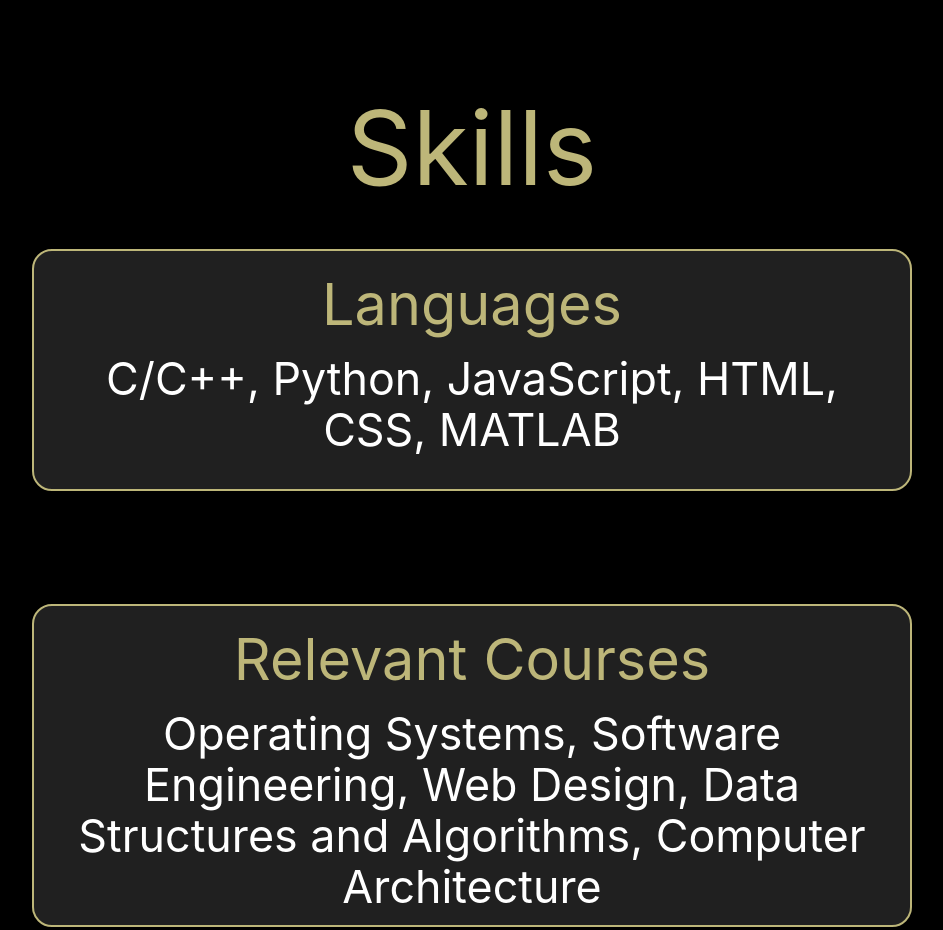
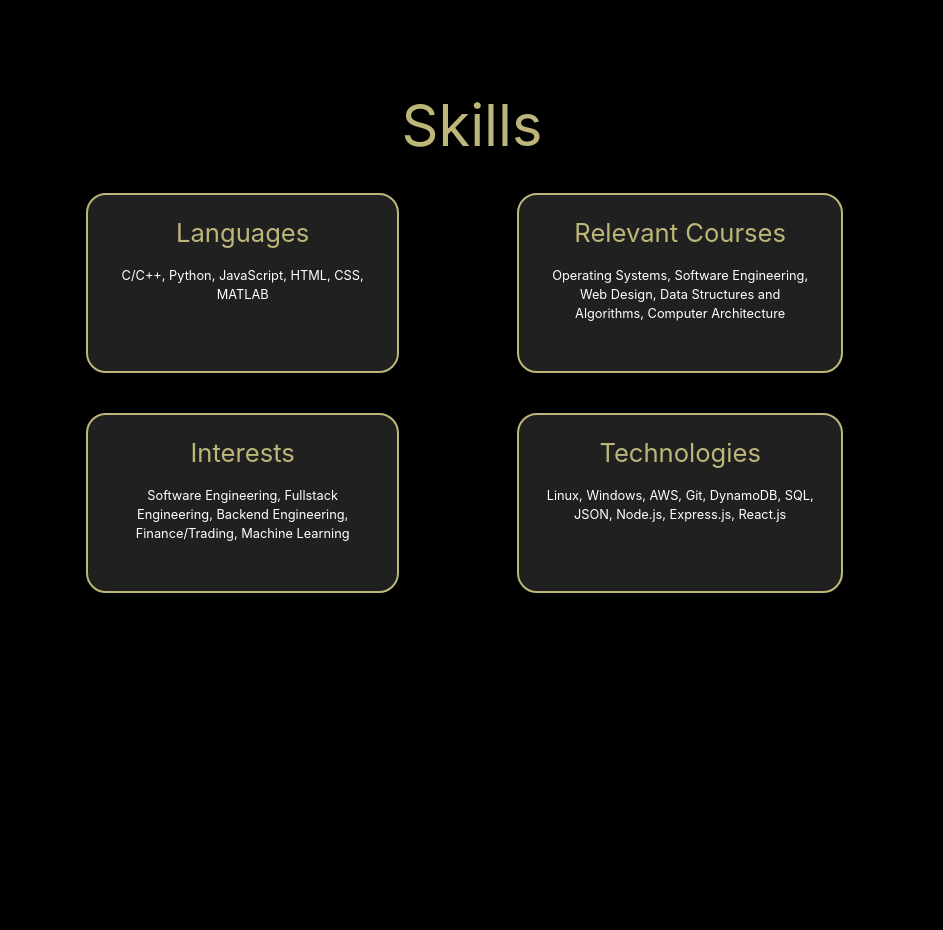
Before and after one commit to jonmcfee03/new_portfolio, a plain HTML site: page index.html in a window 1280 px wide. Shown: the part 866-1796 px from the top of the page, without its empty margins (178-1121 px from the left). After the commit the page ends 1459 px from the top, so only its background shows below. Drawn offline with Linux system fonts and the light colour scheme.

Commit message:
finished skills for desktop view

```diff
--- a/css/style.css
+++ b/css/style.css
@@ -258,8 +258,6 @@ nav button {
     text-align: center;
 }
 
-
-
 .bubble-container {
     display: grid;
     grid-template-columns: auto;
@@ -291,4 +289,38 @@ nav button {
     color: white;
 }
 
+@media screen and (min-width: 968px) {
+    .skills-title {
+        font-size: 4.5vw;
+    }
+
+    .bubble-container {
+        grid-template-columns: auto auto;
+        justify-content: center;
+        gap: 20% 10%
+    }
+
+    .skills-bubble:nth-child(2n) {
+        justify-self: start;
+    }
+
+    .skills-bubble:nth-child(2n+1) {
+        justify-self: end;
+    }
+
+    .skills-bubble {
+        width: 50%;
+        margin: 0;
+    }
+
+    .bubble-title {
+        font-size: 2vw;
+    }
+
+    .bubble-content {
+        font-size: 1vw;
+        line-height: 1.5vw;
+        color: white;
+    }
+}
 /* END SKILLS STYLES */
```
